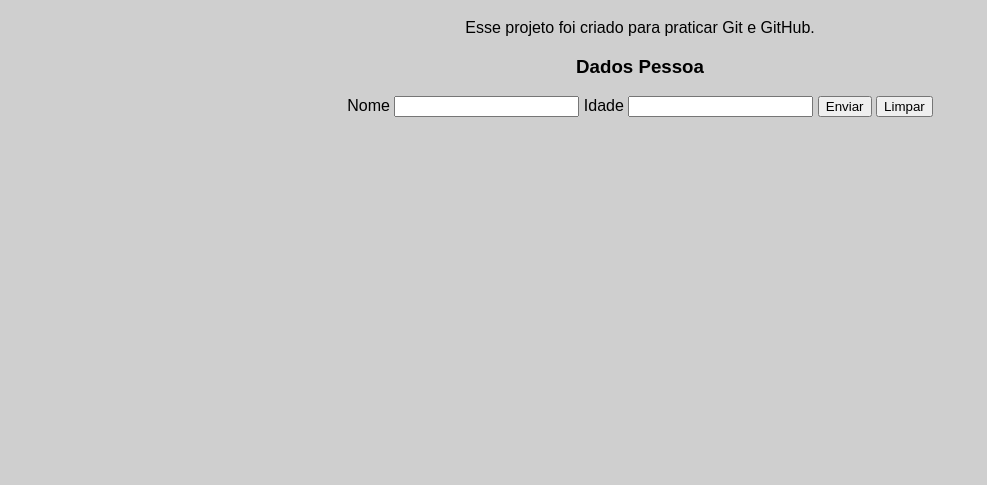
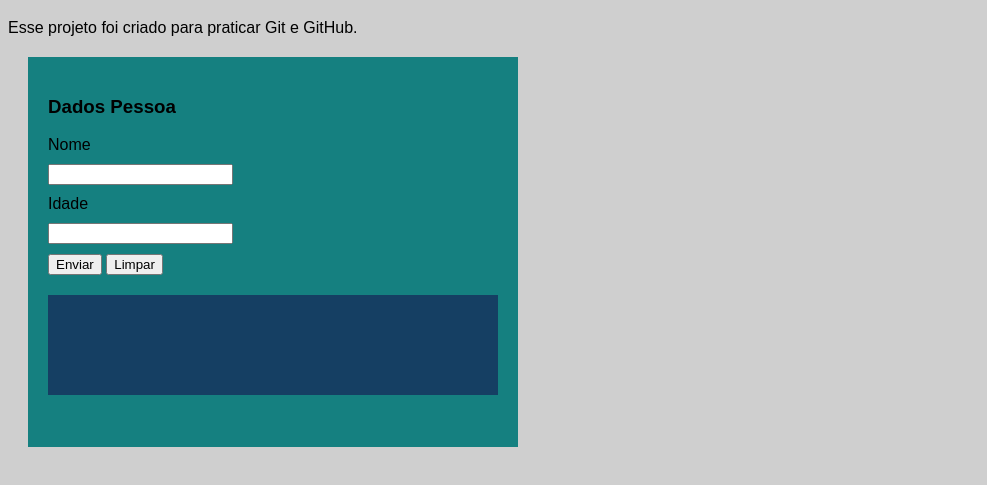
Before and after one commit to luizmsantana10-cell/projeto_desafio_web, a plain HTML site: page index.html in a window 1280 px wide. Shown: the part 61-546 px from the top of the page, without its empty margins (0-987 px from the left). Drawn offline with Linux system fonts and the light colour scheme.

Commit message:
formatado o formulario

```diff
--- a/css/style.css
+++ b/css/style.css
@@ -1,6 +1,5 @@
 body {
     font-family: Arial, sans-serif;
-    text-align: center;
     background-color: #cfcfcf;
     }
     h1 {
@@ -9,3 +8,29 @@ body {
     h2 {
         color: rgb(119, 223, 119);
         }
+
+    h1,h2{
+        text-align: center;
+    }
+    label, input {
+        display: block;
+        margin: 10px 0px;
+    }
+
+    #div-form{
+        background-color: rgb(21, 128, 128);
+        width: 450px;
+        min-height: 350px;
+        margin: 20px;
+        padding: 20px;
+    }
+
+    #div-dados{
+        background-color: rgb(21, 63, 99);
+        width: 100%;
+        height: 100px;
+        margin: 20px 0px;
+        display: flex;
+        align-items: center;
+        justify-content: center;
+    }
```
